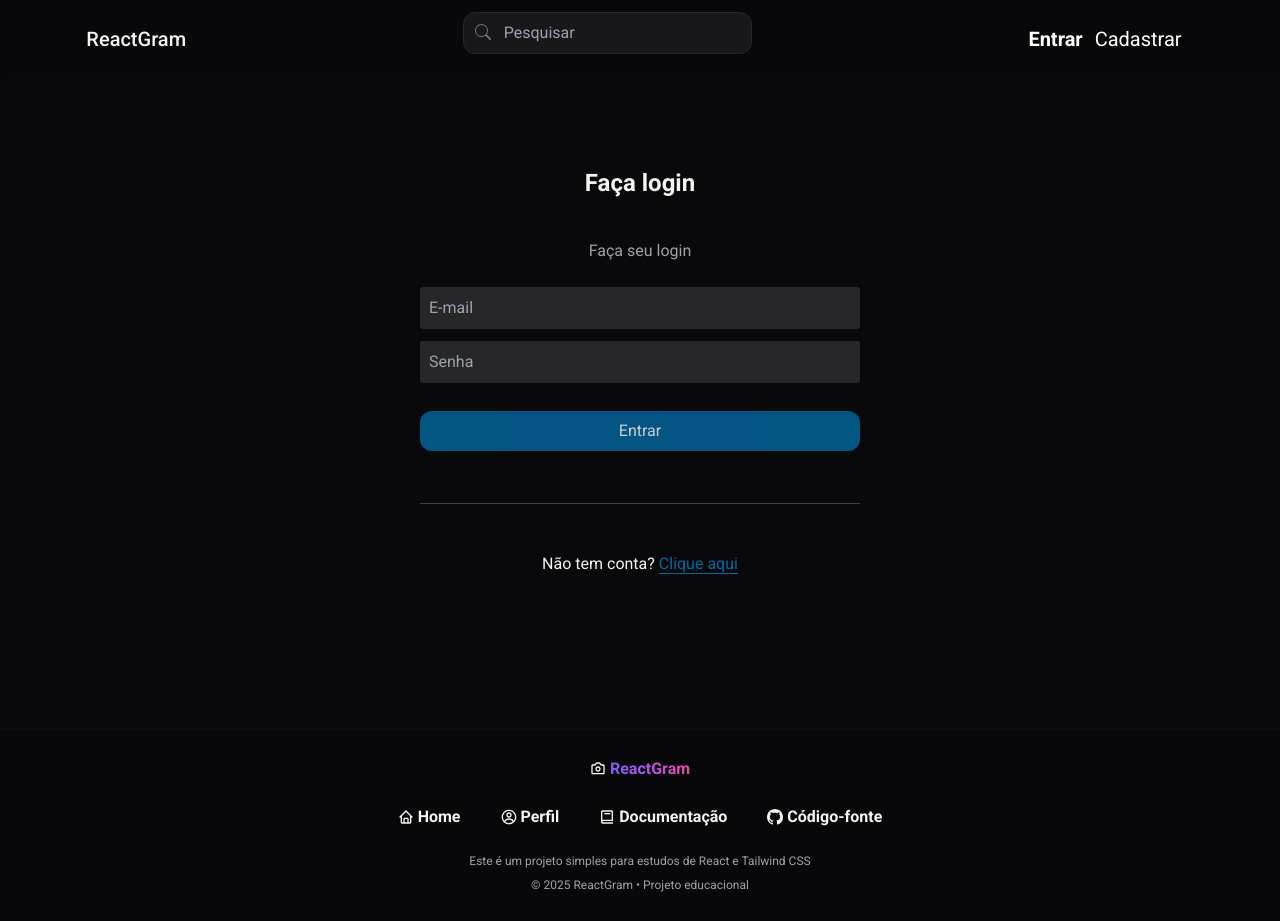
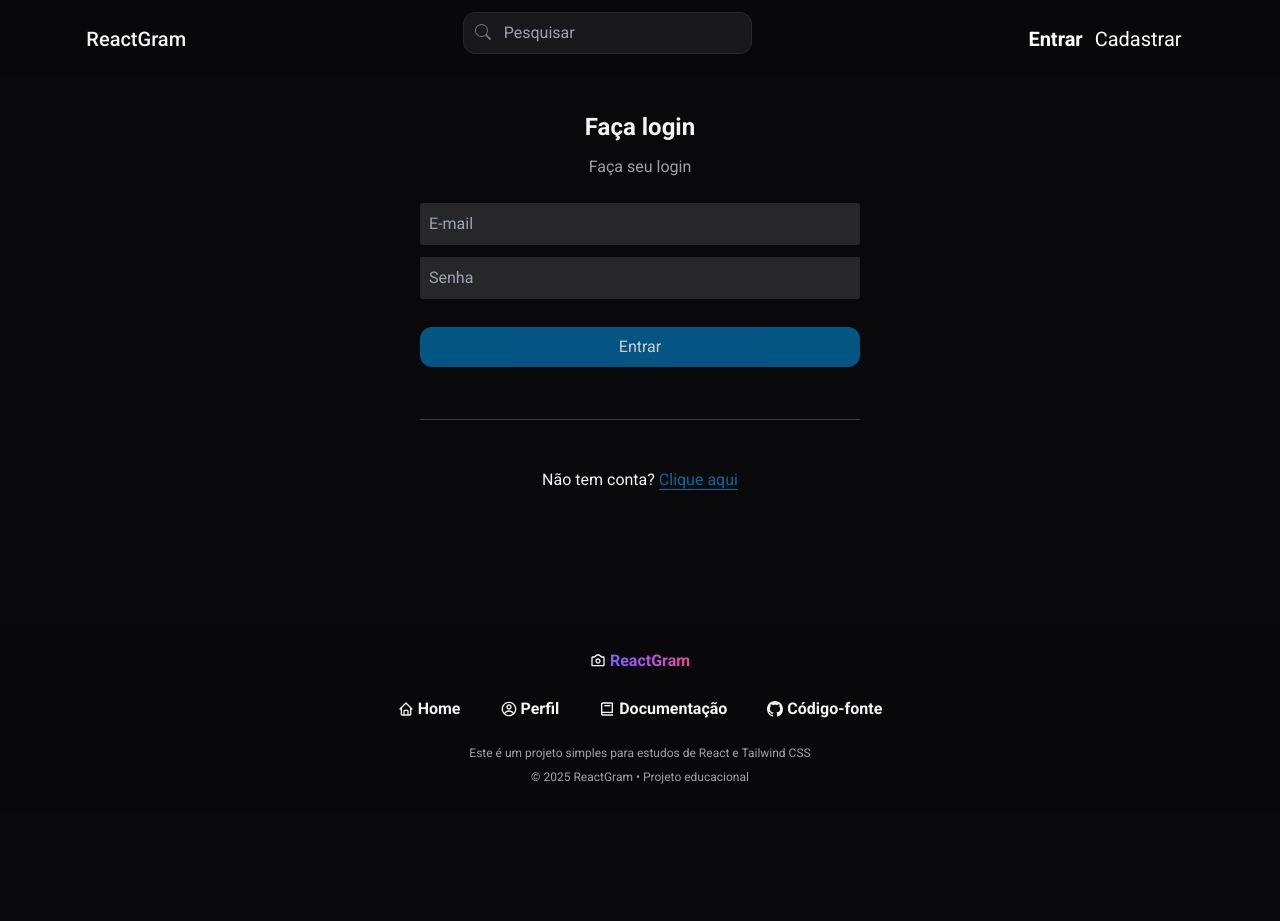
Before and after one commit to diegoramosds/projeto-reactgram, a React (Vite) app in the folder frontend/reactGram/: page /login in a window 1280 px wide. After the commit the page ends 813 px from the top, so only its background shows below. Built offline with nearby package versions, Linux system fonts and the light colour scheme.

Commit message:
Update FormStyle.tsx

```diff
--- a/frontend/reactGram/src/components/FormStyle.tsx
+++ b/frontend/reactGram/src/components/FormStyle.tsx
@@ -18,9 +18,9 @@ interface FormStyleProps {
 
 const FormStyle = ({ children, title, subtitle, handleSubmit, loading, linkTo, linkText, btnText, errorMessage, successMessage  }: FormStyleProps) => {
   return (
-    <div className="bg-zinc-950 w-2/5 mx-auto p-4 my-10 rounded-xl">
+    <div className="bg-zinc-950 w-2/5 mx-auto p-4 my-4 rounded-xl">
       <div className="text-center w-11/12 mx-auto my-0">
-      <h1 className="text-2xl font-bold pb-10 pt-8">{title}</h1>
+      <h1 className="text-2xl font-bold pb-3">{title}</h1>
       <p className="text-zinc-400 pb-6">{subtitle}</p>
 
       <form onSubmit={handleSubmit} className="border-b border-zinc-700 pb-6">
```
